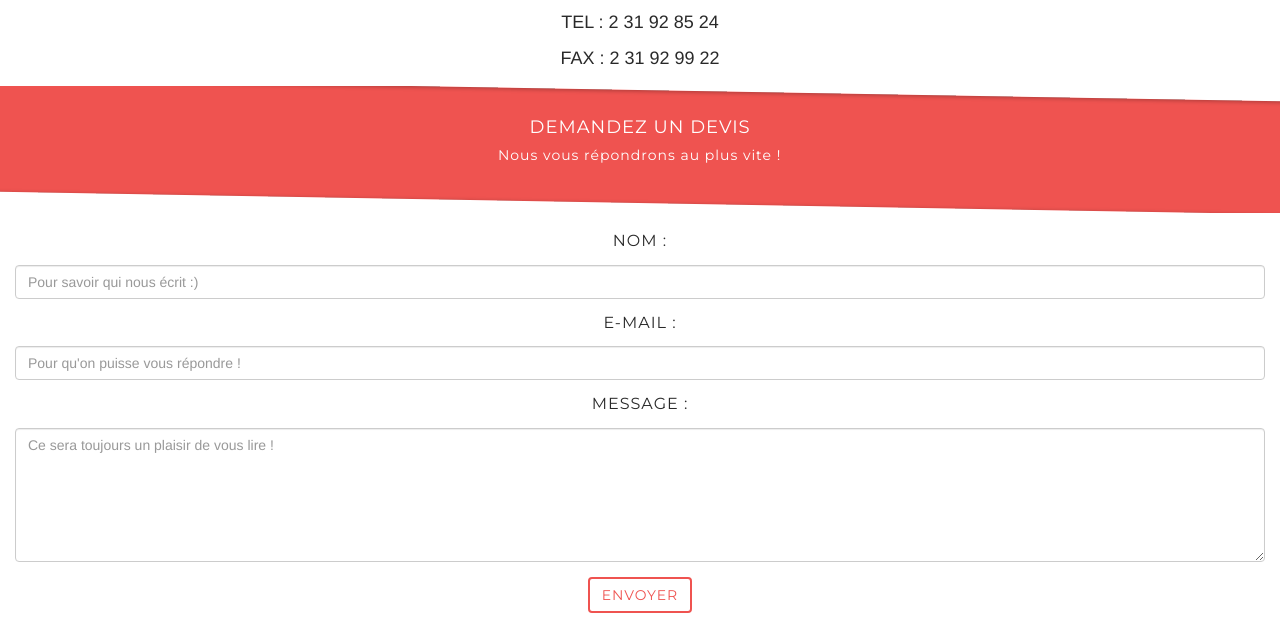
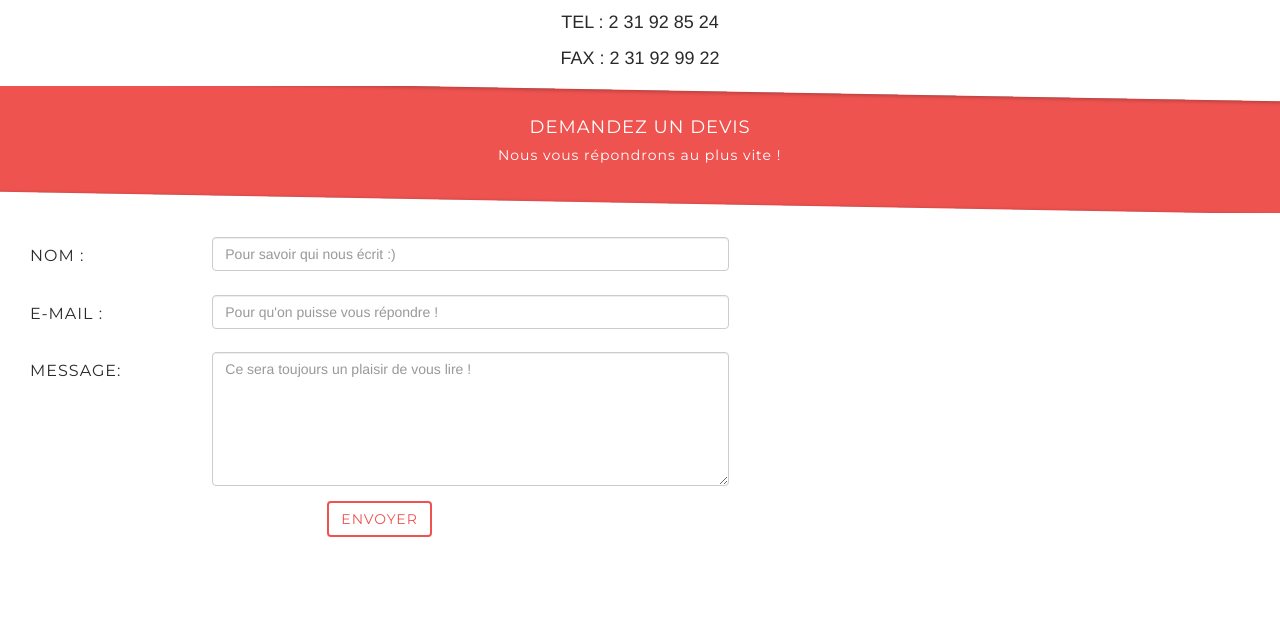
Before and after one commit to pablofaust/ouestdrapeaux, a PHP site: page / in a window 1280 px wide. Shown: the part 443-1071 px from the top of the page. After the commit the page ends 980 px from the top, so only its background shows below. Run offline with PHP 8.4, Linux system fonts and the light colour scheme; some libraries are stand-ins or nearby versions.

Commit message:
Formulaire

```diff
--- a/css/style.css
+++ b/css/style.css
@@ -304,4 +304,24 @@ body {
 	vertical-align: middle;
 }
 
+/* Formulaire */
+
+.form .column-1 {
+	padding-top: 20px;
 }
+
+.form .col-sm-3 {
+	text-align: left;
+	padding-bottom: 15px;
+}
+
+.form label {
+	display: inline-block;
+	margin-top: 0;
+}
+
+.form input {
+	display: inline-block;
+}
+
+}
--- a/home/body.php
+++ b/home/body.php
@@ -3,7 +3,7 @@
 	<div class="wrapper-1">
 		 <div class="blue-section">
 		 	<h1 class="hidden-sm">Drapeaux, pavillons, mâts<br>Articles pour mairies et collectivités</h1>
-		 	<h1>Nouveaux produits</h1>
+		 	<h1 class="hidden-xs">Nouveaux produits</h1>
 		 </div>
 	</div>
 
@@ -18,7 +18,7 @@
 		 		FAX : 2 31 92 99 22</h3>
 		 </div>
 
-		<div class="row slider">
+		<div class="row slider hidden-xs">
 			<div class="col-sm-4 column-1">
 				<div class="img">
 					<img src="home/img/produit1.jpg" />
--- a/home/form.php
+++ b/home/form.php
@@ -1,22 +1,39 @@
 <div class="container-fluid form">
 
+  <div class="col-sm-7 column-1">
     <form action="home/post_contact.php" method="POST">
-          <div class="name">
-            <label for="inputname"><h5>Nom :</h5></label>
-            <input required type="text" placeholder="Pour savoir qui nous écrit :)" name="name" class="form-control" id="inputname" value="<?= isset($_SESSION['inputs']['name']) ? $_SESSION['inputs']['name'] : ''; ?>">
+          <div class="row name">
+            <div class="col-sm-3">
+              <label for="inputname"><h5>Nom :</h5></label>
+            </div>
+            <div class="col-sm-9">
+              <input required type="text" placeholder="Pour savoir qui nous écrit :)" name="name" class="form-control" id="inputname" value="<?= isset($_SESSION['inputs']['name']) ? $_SESSION['inputs']['name'] : ''; ?>">
+            </div>
           </div>
-          <div class="mail">
-            <label for="inputemail"><h5>E-mail :</h5></label>
-            <input required type="text" placeholder="Pour qu'on puisse vous répondre !" name="email" class="form-control" id="inputemail" value="<?= isset($_SESSION['inputs']['email']) ? $_SESSION['inputs']['email'] : ''; ?>">
+          <div class="row mail">
+            <div class="col-sm-3">
+              <label for="inputemail"><h5>E-mail :</h5></label>
+            </div>
+            <div class="col-sm-9">
+              <input required type="text" placeholder="Pour qu'on puisse vous répondre !" name="email" class="form-control" id="inputemail" value="<?= isset($_SESSION['inputs']['email']) ? $_SESSION['inputs']['email'] : ''; ?>">
+            </div>
           </div>
-          <div class="message">
-            <label for="inputmessage"><h5>Message :</h5></label>
-            <textarea required id="inputmessage" rows="6" placeholder="Ce sera toujours un plaisir de vous lire !" name="message" class="form-control"><?= isset($_SESSION['inputs']['message']) ? $_SESSION['inputs']['message'] : ''; ?></textarea>
+          <div class="row message">
+            <div class="col-sm-3">
+              <label for="inputmessage"><h5>Message:</h5></label>
+            </div>
+            <div class="col-sm-9">
+              <textarea required id="inputmessage" rows="6" placeholder="Ce sera toujours un plaisir de vous lire !" name="message" class="form-control"><?= isset($_SESSION['inputs']['message']) ? $_SESSION['inputs']['message'] : ''; ?></textarea>
+            </div>
           </div>
           <button type="submit" class="submit btn">Envoyer</button>
 <!--               <div class="loi-donnees">
       <p>Conformément à la loi informatique et liberté du 06/01/1978, vous disposez d'un droit d'accès, de rectification et de radiation des données, vous concernant, en vous adressant au siège social de COUTARD PAVOISEMENT.</p>
     </div> -->
     </form>
+  </div>
+
+  <div class="col-sm-5">
+  </div>
 
 </div>
```
